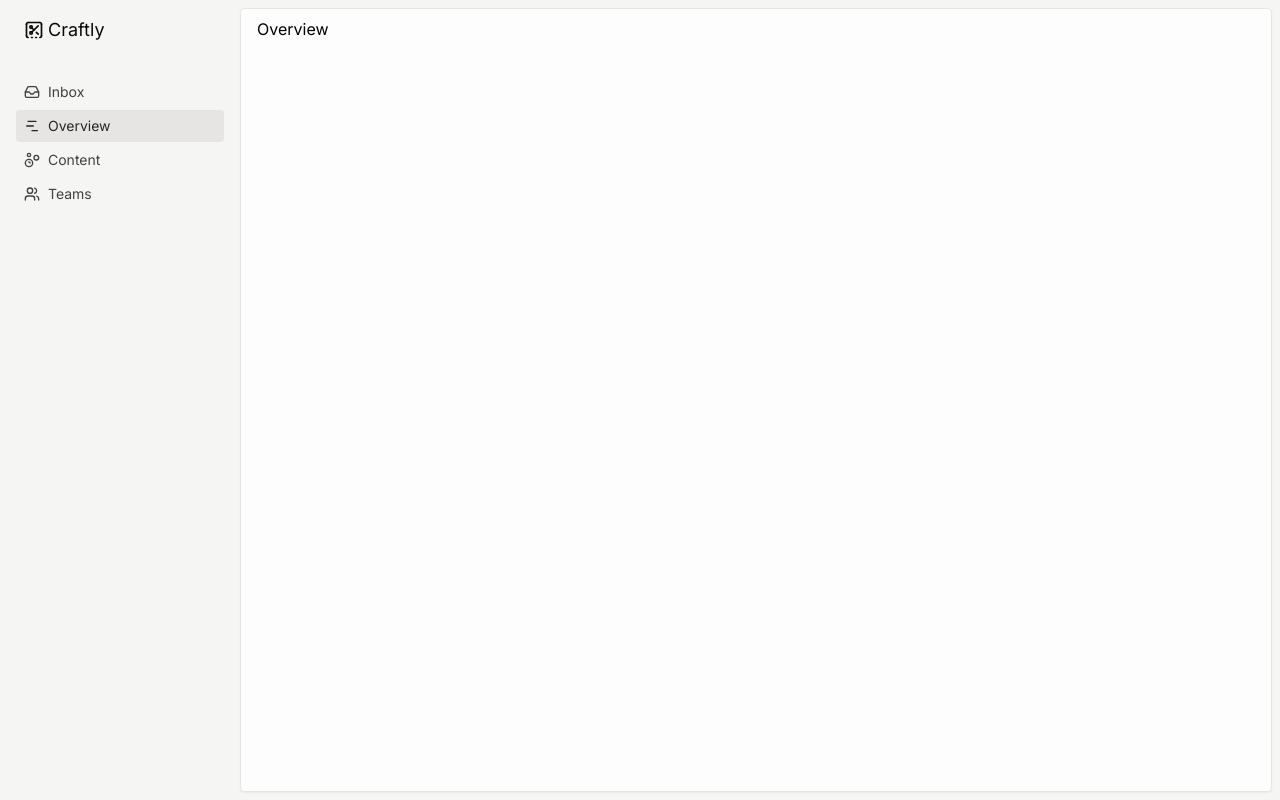
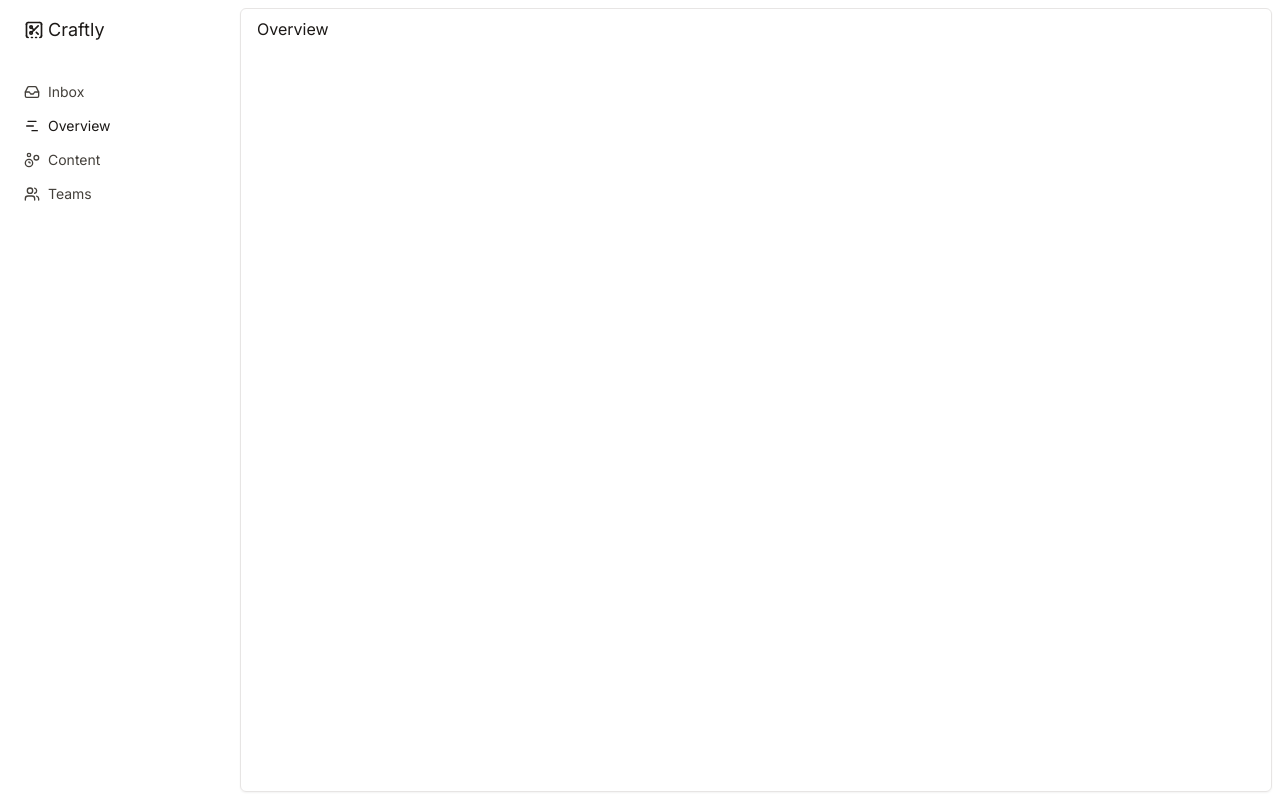
Before and after one commit to UbdaNam/craftly, a React (Vite) app: page / in a window 1280 px wide. Built offline with nearby package versions, Linux system fonts and the light colour scheme.

Commit message:
Update theme base and primary colors

```diff
--- a/src/index.css
+++ b/src/index.css
@@ -1,21 +1,138 @@
 @import url('https://fonts.googleapis.com/css2?family=Inter:ital,opsz,wght@0,14..32,100..900;1,14..32,100..900&display=swap');
 @import 'tailwindcss';
+@import 'tw-animate-css';
 
-@theme {
+@custom-variant dark (&:is(.dark *));
+
+@theme inline {
   --font-sans: 'Inter', sans-serif;
-  --color-primary: theme(colors.stone.700);
-  --color-primary-hover: theme(colors.stone.800);
-  --color-primary-muted: theme(colors.stone.500);
-  --color-primary-bg: theme(colors.stone.200);
 
-  --color-foreground: theme(colors.stone.950);
-  --color-muted: theme(colors.stone.500);
+  --radius-sm: calc(var(--radius) - 4px);
+  --radius-md: calc(var(--radius) - 2px);
+  --radius-lg: var(--radius);
+  --radius-xl: calc(var(--radius) + 4px);
+  --radius-2xl: calc(var(--radius) + 8px);
+  --radius-3xl: calc(var(--radius) + 12px);
+  --radius-4xl: calc(var(--radius) + 16px);
 
-  --color-background: theme(colors.stone.100);
-  --color-card: theme(colors.white);
-  --color-border: theme(colors.stone.200);
+  --color-background: var(--background);
+  --color-foreground: var(--foreground);
+  --color-card: var(--card);
+  --color-card-foreground: var(--card-foreground);
+  --color-popover: var(--popover);
+  --color-popover-foreground: var(--popover-foreground);
+  --color-primary: var(--primary);
+  --color-primary-foreground: var(--primary-foreground);
+  --color-secondary: var(--secondary);
+  --color-secondary-foreground: var(--secondary-foreground);
+  --color-muted: var(--muted);
+  --color-muted-foreground: var(--muted-foreground);
+  --color-accent: var(--accent);
+  --color-accent-foreground: var(--accent-foreground);
+  --color-destructive: var(--destructive);
+  --color-border: var(--border);
+  --color-input: var(--input);
+  --color-ring: var(--ring);
+  --color-chart-1: var(--chart-1);
+  --color-chart-2: var(--chart-2);
+  --color-chart-3: var(--chart-3);
+  --color-chart-4: var(--chart-4);
+  --color-chart-5: var(--chart-5);
+  --color-sidebar: var(--sidebar);
+  --color-sidebar-foreground: var(--sidebar-foreground);
+  --color-sidebar-primary: var(--sidebar-primary);
+  --color-sidebar-primary-foreground: var(--sidebar-primary-foreground);
+  --color-sidebar-border: var(--sidebar-border);
+  --color-sidebar-ring: var(--sidebar-ring);
+}
 
-  --color-success: theme(colors.green.600);
-  --color-warning: theme(colors.yellow.500);
-  --color-danger: theme(colors.red.600);
+:root {
+  --radius: 0.625rem;
+
+  --background: oklch(1 0 0);
+  --foreground: var(--color-stone-900);
+
+  --card: oklch(1 0 0);
+  --card-foreground: var(--color-stone-900);
+
+  --popover: var(--color-stone-50);
+  --popover-foreground: var(--color-stone-900);
+
+  --primary: oklch(0.36 0.15 25);
+  --primary-foreground: var(--color-stone-50);
+
+  --secondary: var(--color-stone-100);
+  --secondary-foreground: var(--color-stone-900);
+
+  --muted: var(--color-stone-100);
+  --muted-foreground: var(--color-stone-600);
+
+  --accent: var(--color-stone-100);
+  --accent-foreground: var(--color-stone-800);
+
+  --border: var(--color-stone-200);
+  --input: var(--color-stone-200);
+  --ring: var(--color-stone-400);
+
+  --chart-1: oklch(0.646 0.222 41.116);
+  --chart-2: oklch(0.6 0.118 184.704);
+  --chart-3: oklch(0.398 0.07 227.392);
+  --chart-4: oklch(0.828 0.189 84.429);
+  --chart-5: oklch(0.769 0.188 70.08);
+
+  --sidebar: var(--color-stone-100);
+  --sidebar-foreground: var(--color-stone-700);
+  --sidebar-primary: var(--color-stone-200);
+  --sidebar-primary-foreground: var(--color-stone-900);
+  --sidebar-border: var(--color-stone-200);
+  --sidebar-ring: var(--color-stone-400);
 }
+
+.dark {
+  --background: var(--color-stone-950);
+  --foreground: var(--color-white);
+
+  --card: var(--color-stone-900);
+  --card-foreground: var(--color-stone-50);
+
+  --popover: var(--color-stone-900);
+  --popover-foreground: var(--color-stone-50);
+
+  --primary: oklch(0.72 0.14 25);
+  --primary-foreground: var(--color-stone-950);
+
+  --secondary: var(--color-stone-800);
+  --secondary-foreground: var(--color-stone-50);
+
+  --muted: var(--color-stone-800);
+  --muted-foreground: var(--color-stone-400);
+
+  --accent: var(--color-stone-800);
+  --accent-foreground: var(--color-stone-50);
+
+  --border: oklch(1 0 0 / 10%);
+  --input: oklch(1 0 0 / 15%);
+  --ring: var(--color-stone-500);
+
+  --chart-1: oklch(0.488 0.243 264.376);
+  --chart-2: oklch(0.696 0.17 162.48);
+  --chart-3: oklch(0.769 0.188 70.08);
+  --chart-4: oklch(0.627 0.265 303.9);
+  --chart-5: oklch(0.645 0.246 16.439);
+
+  --sidebar: var(--color-stone-900);
+  --sidebar-foreground: var(--color-stone-200);
+  --sidebar-primary: var(--color-stone-800);
+  --sidebar-primary-foreground: var(--color-stone-50);
+  --sidebar-border: oklch(1 0 0 / 10%);
+  --sidebar-ring: var(--color-stone-500);
+}
+
+@layer base {
+  * {
+    @apply border-border outline-ring/50;
+  }
+  body {
+    @apply bg-background text-foreground;
+  }
+}
```
